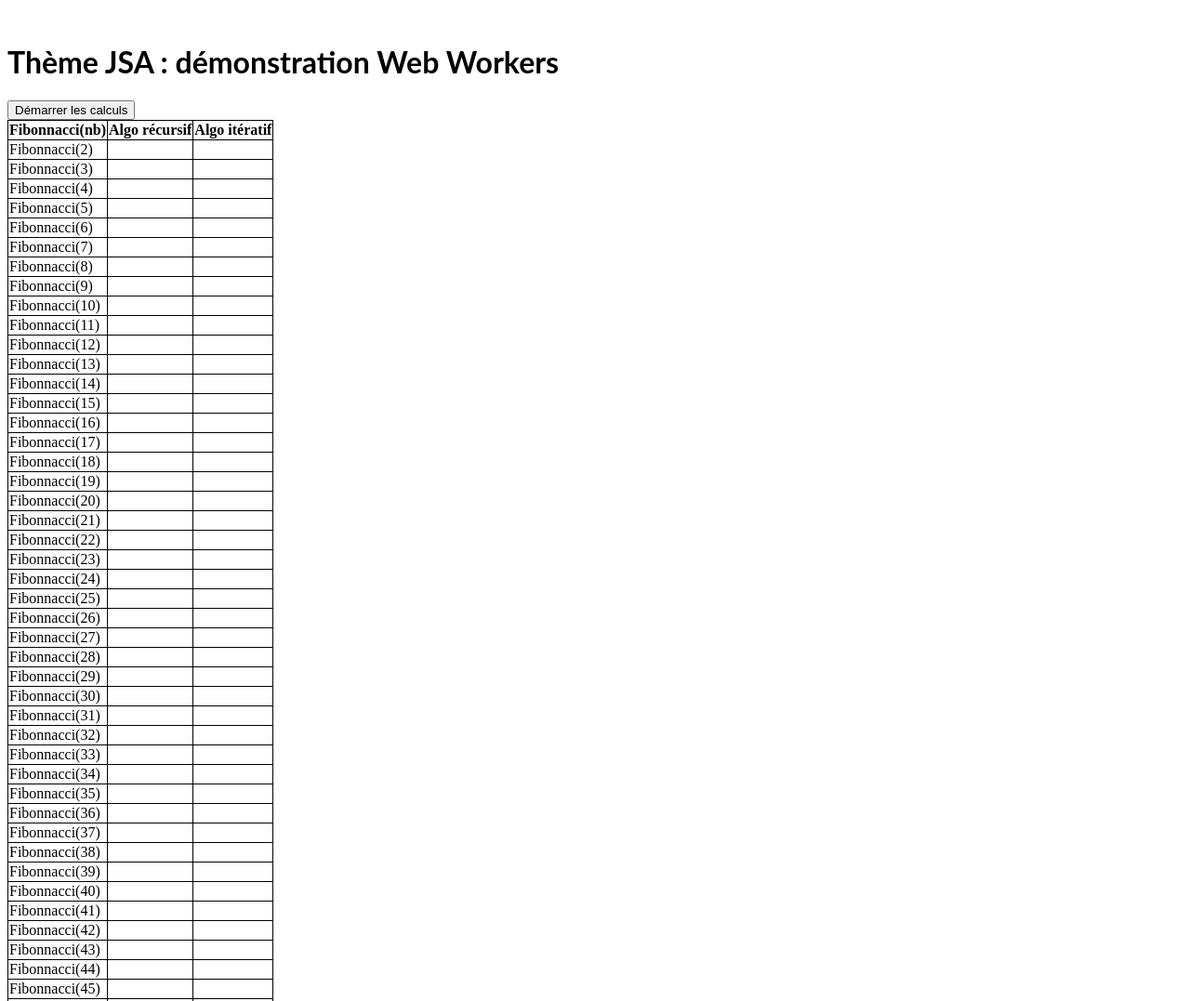
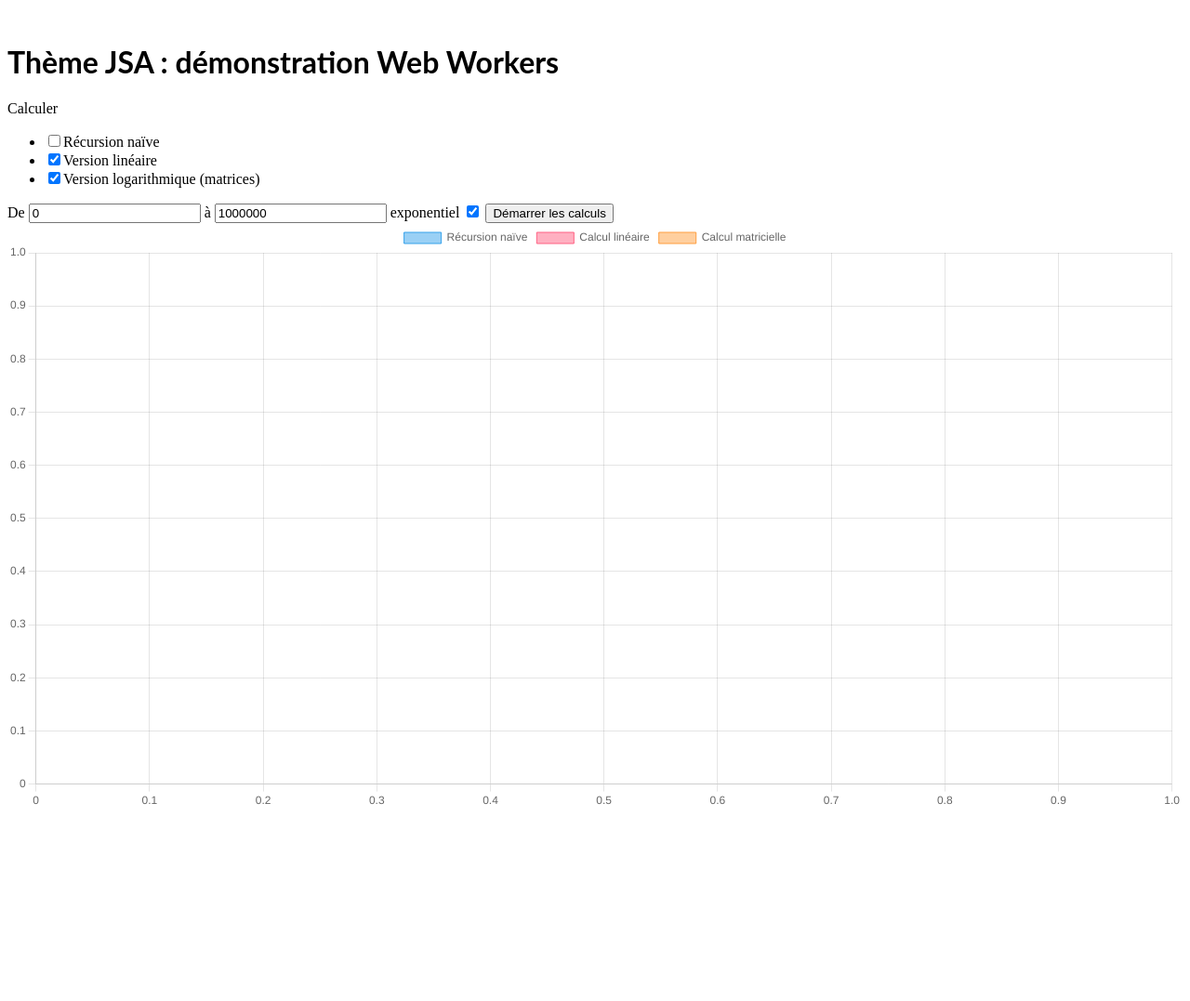
Before and after one commit to AlexDmr/WebWorker, a website built with Parcel: page index.html in a window 1280 px wide. Shown: the top 1077 px of the page at 93% size. After the commit the page ends 880 px from the top, so only its background shows below. Built offline with nearby package versions, Linux system fonts and the light colour scheme.

Commit message:
trois fonctions Visu graphique pour le temps

```diff
--- a/index.html
+++ b/index.html
@@ -3,10 +3,30 @@
   <head>
     <title>My First Parcel App</title>
     <link rel="stylesheet" href="style.css">
+    <script src="https://cdn.jsdelivr.net/npm/chart.js"></script>
   </head>
   <body>
     <h1>Thème JSA : démonstration Web Workers</h1>
+
+      Calculer
+      <ul>
+        <li><input id="checkRec" type="checkbox" />Récursion naïve</li>
+        <li><input id="checkLin" type="checkbox" checked/>Version linéaire</li>
+        <li><input id="checkLog" type="checkbox" checked/>Version logarithmique (matrices)</li>
+      </ul>
+
+    <label>
+      De <input type="number" id="MIN" value="0"/>
+      à <input type="number" id="MAX" value="1000000"/>
+      <label>exponentiel <input type="checkbox" id="P" checked /></label>
+    </label>
     <button>Démarrer les calculs</button>
+
+    <div>
+      <canvas id="chartFibo"></canvas>
+    </div>
+
+    <!--
     <table>
         <thead>
             <th>Fibonnacci(nb)</th>
@@ -17,6 +37,7 @@
 
         </tbody>
     </table>
+    -->
     <script type="module" src="index.ts"></script>
   </body>
 </html>
--- a/index.ts
+++ b/index.ts
@@ -1,48 +1,100 @@
 // Import stylesheets
 import './style.css';
 import { loadAsBlob } from './utils';
-
-// MIN an MAX values for computing Fibonnacci
-const MIN = 2;
-const MAX = 50;
-
-// Pre-fill the table
-const tbody = document.querySelector("tbody");
-let str = ``;
-for (let i = MIN; i <= MAX; i++) {
-  str += `<tr><td>Fibonnacci(${i})</td><td></td><td></td></tr>`;
-}
-tbody.innerHTML = str;
+declare const Chart;
 
 // Get button reference
 const bt = document.querySelector("button");
 
+// Get canvas reference
+const canvasFibo = document.querySelector("#chartFibo") as HTMLCanvasElement;
+
+// Charts
+const chart = new Chart(canvasFibo, {
+  type: 'line',
+  data: {
+    datasets: [{
+      label: 'Récursion naïve',
+      data: [],
+      borderWidth: 1
+    }, {
+      label: 'Calcul linéaire',
+      data: [],
+      borderWidth: 1
+    }, {
+      label: 'Calcul matricielle',
+      data: [],
+      borderWidth: 1
+    }]
+  },
+  options: {
+    scales: {
+      x: {
+        type: 'linear',
+        position: 'bottom'
+      },
+      y: {
+        beginAtZero: true
+      }
+    }
+  }
+});
+chart.options.animation = false; // disables all animations
+
+
 // Load and create 2 workers, subscribe to the button to start computation
-Promise.all([loadAsBlob('./fibonnacci1.ts'), loadAsBlob('./fibonnacci2.ts')]).then( ([b1, b2]) => {
+Promise.all([
+  loadAsBlob('./fibonnacci1.ts'),
+  loadAsBlob('./fibonnacci2.ts'),
+  loadAsBlob('./fibonnacci3.ts'),
+]).then( ([b1, b2, b3]) => {
   const w1 = new Worker( b1 );
   const w2 = new Worker( b2 );
+  const w3 = new Worker( b3 );
 
-  bt.onclick = () => go(w1, w2);
+  bt.onclick = () => go(w1, w2, w3);
 } );
 
 // Function that will handle compuatation distribution
-async function go(w1: Worker, w2: Worker) {
-  w1.postMessage(MIN);
-  w2.postMessage(MIN);
+async function go(w1: Worker, w2: Worker, w3: Worker) {
+  const MIN = (document.querySelector("#MIN") as HTMLInputElement).valueAsNumber;
+  const MAX = (document.querySelector("#MAX") as HTMLInputElement).valueAsNumber;
+  const P = (document.querySelector("#P") as HTMLInputElement).checked;
+  console.log(`fibo from ${MIN} to ${MAX}`);
+
+  if ( (document.querySelector("#checkRec") as HTMLInputElement).checked ) w1.postMessage(MIN);
+  if ( (document.querySelector("#checkLin") as HTMLInputElement).checked ) w2.postMessage(MIN);
+  if ( (document.querySelector("#checkLog") as HTMLInputElement).checked ) w3.postMessage(MIN);
+
+  chart.data.datasets.forEach( ds => ds.data = [] )
+  chart.update();
 
   w1.onmessage = (msg) => {
-    document.querySelector(`table tr:nth-child(${msg.data.nb - MIN + 1}) td:nth-child(2)`).textContent = JSON.stringify(msg.data);
+    chart.data.datasets[0].data.push( {x: msg.data.nb, y: msg.data.duration} )
     if (msg.data.nb < MAX) {
-      w1.postMessage( msg.data.nb + 1 );
+      const next = P ? Math.max(1, msg.data.nb) * 2 : msg.data.nb + 1
+      w1.postMessage( next );
+    }
+    chart.update();
+  }
+  w2.onmessage = (msg) => {
+    chart.data.datasets[1].data.push( {x: msg.data.nb, y: msg.data.duration} )
+    if (msg.data.nb < MAX) {
+      const next = P ? Math.max(1, msg.data.nb) * 2 : msg.data.nb + 1
+      w2.postMessage( next );
     }
   }
-  w2.onmessage = (msg) => {
-    document.querySelector(`table tr:nth-child(${msg.data.nb - MIN + 1}) td:nth-child(3)`).textContent = JSON.stringify(msg.data);
+  w3.onmessage = (msg) => {
+    chart.data.datasets[2].data.push( {x: msg.data.nb, y: msg.data.duration} )
     if (msg.data.nb < MAX) {
-      w2.postMessage( msg.data.nb + 1 );
+      const next = P ? Math.max(1, msg.data.nb) * 2 : msg.data.nb + 1
+      w3.postMessage( next );
     }
   }
 
+  setInterval( () => chart.update(), 100 );
+
   w1.onerror = console.error;
   w2.onerror = console.error;
+  w3.onerror = console.error;
 }
--- a/public/fibonnacci2.ts
+++ b/public/fibonnacci2.ts
@@ -2,8 +2,8 @@
 
 function fibo(n) {
     if (n < 2) return n;
-    let n2 = 0;
-    let n1 = 1;
+    let n2 = BigInt(0);
+    let n1 = BigInt(1);
     for (let i = 2; i <= n; i++) {
       [n2, n1] = [n1, n1 + n2];
     }
@@ -14,5 +14,6 @@ function fibo(n) {
     const start = Date.now();
     const nb = msg.data;
     const result = fibo(nb);
+    // console.log("linear", nb, "->", result);
     postMessage( {duration: Date.now() - start, nb, result} );
   }
--- /dev/null
+++ b/public/fibonnacci3.ts
@@ -0,0 +1,39 @@
+/**
+ * type MATRIX = [a: BigInt, b: BigInt, c: BigInt, d: BigInt];
+ * (a c)
+ * (b d)
+ */
+function mult(M1, M2) {
+    return [
+        M1[0]*M2[0] + M1[2]*M2[1],
+        M1[1]*M2[0] + M1[3]*M2[1],
+        M1[0]*M2[2] + M1[2]*M2[3],
+        M1[1]*M2[2] + M1[3]*M2[3],
+    ]
+}
+
+function pow(M, n) {
+    if (n <= 1) return M;
+    const n2 = n%2===0 ? n/2 : (n-1)/2;
+    const M2 = pow( mult(M, M), n2);
+    return n%2 === 0 ? M2 : mult(M, M2);
+}
+
+function fibo(n) {
+    const M0 = [BigInt(0), BigInt(1), BigInt(1), BigInt(1)];
+    const res = pow(M0, n)[3];
+    return res;
+}
+
+  onmessage = (msg) => {
+    const start = Date.now();
+    const nb = msg.data;
+    const result = fibo(nb);
+    postMessage( {duration: Date.now() - start, nb, result} );
+  }
+
+
+  console.log(
+    "Matrix",
+    [0, 1, 2, 3, 4, 5, 6].map( n => fibo(n) ),
+  )
```
Also changed, not shown: dist/fibonnacci2.ts, dist/index.html.
